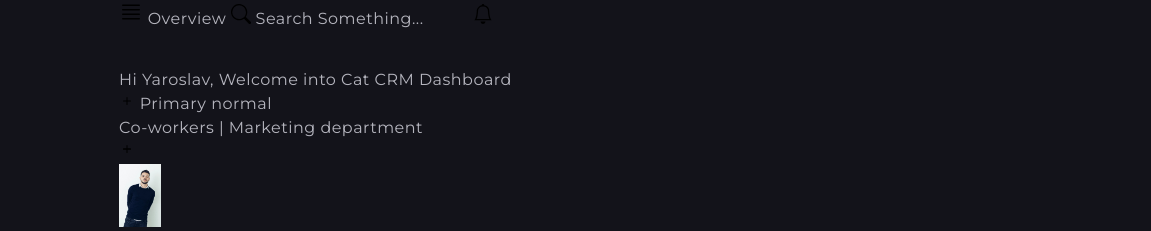
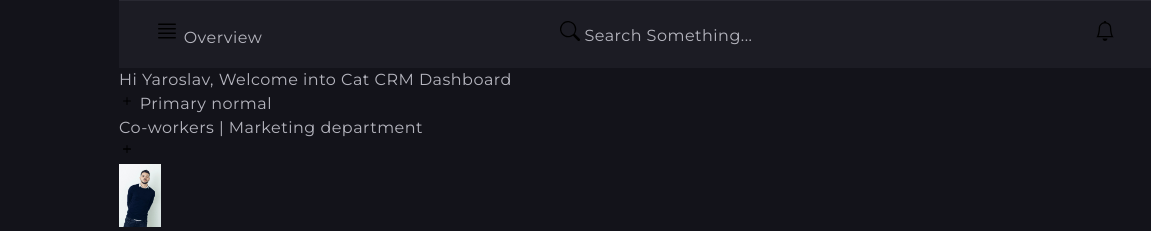
Before and after one commit to yurii-corssa/dashboard-project, a plain HTML site: page index.html in a window 1280 px wide. Shown: the top 231 px of the page, 129-1280 px from the left. Drawn offline with Linux system fonts and the light colour scheme.

Commit message:
Deploying to gh-pages from @ yurii-corssa/dashboard-project@68eb5a83969985be7a24660ae845a63d352136c4 🚀

```diff
--- a/assets/index.css
+++ b/assets/index.css
@@ -180,6 +180,12 @@ summary {
   min-width: 375px;
 }
 
+.header {
+  display: flex;
+  align-items: center;
+  padding: 16px;
+}
+
 @media only screen and (min-width: 1200px){
   .crm-page {
     display: grid;
@@ -192,6 +198,10 @@ summary {
   }
   .header {
     grid-area: header;
+    justify-content: space-between;
+    background-color: #1c1c24;
+    box-shadow: 0px 1px 0px 0px #292932 inset;
+    padding: 24px 36px;
   }
   .main {
     grid-area: main;
```
